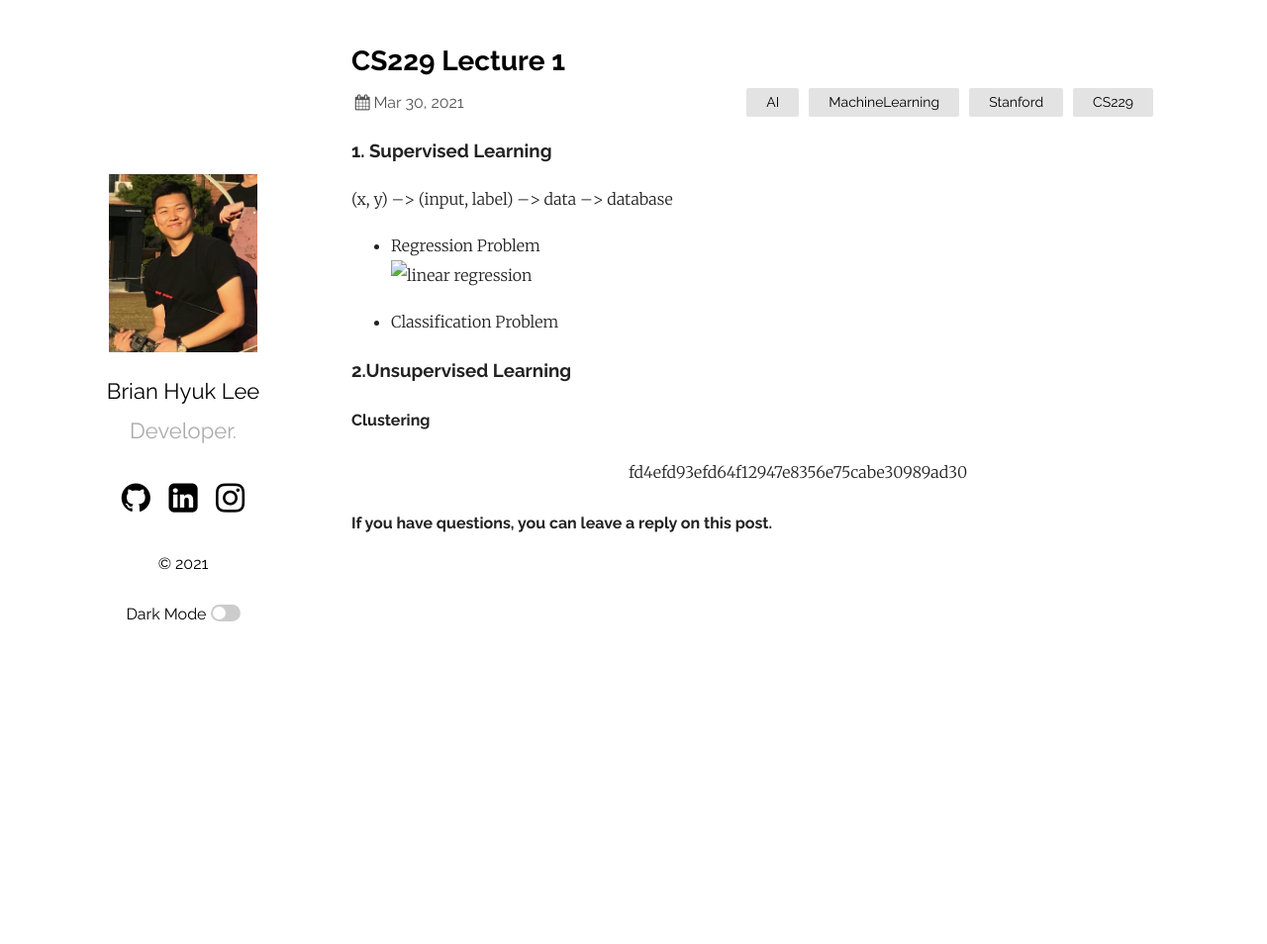
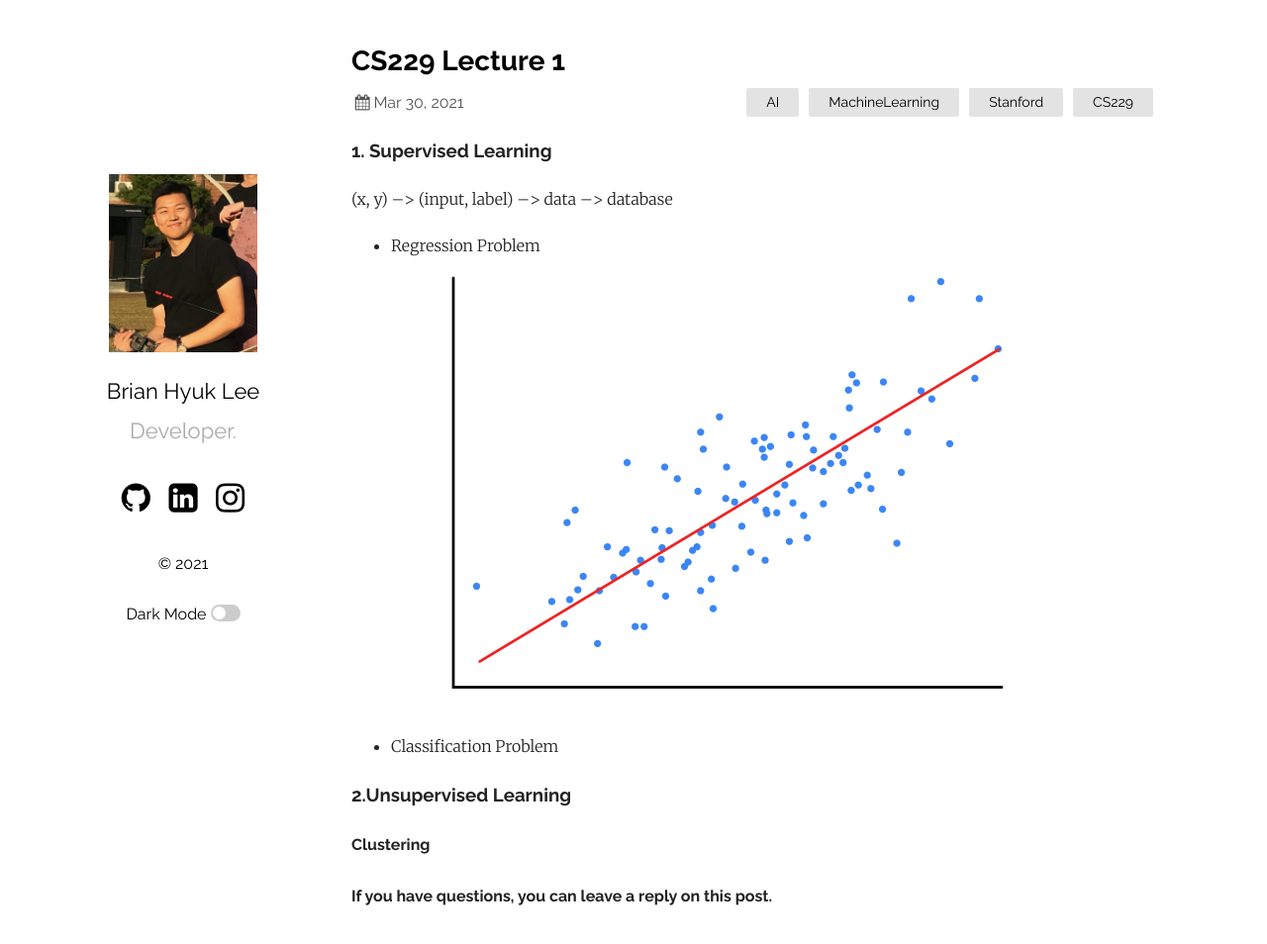
Before and after one commit to dlgur1994/dlgur1994.github.io, a Jekyll site: the page built from _posts/2021-03-29-CS229-Lecture1.md, in a window 1280 px wide and 967 px high. Shown: the top 954 px of the window at 99% size. Built offline with Jekyll 4.4.1, drawn with Linux system fonts in a browser that asks for light colours; our own code applies the rules of GitHub Pages for plain Markdown files.

Commit message:
lecture1 ing 21/04/01

```diff
--- a/_posts/2021-03-29-CS229-Lecture1.md
+++ b/_posts/2021-03-29-CS229-Lecture1.md
@@ -9,12 +9,11 @@ comments: true
 (x, y) --> (input, label) --> data --> database
 
 - Regression Problem
-![linear regression](images/linear_regression.png)
+![linear regression](/images/linear_regression.png)
 
 - Classification Problem
 
 ### 2.Unsupervised Learning
 #### Clustering
->>>>>>> fd4efd93efd64f12947e8356e75cabe30989ad30
 
 #### If you have questions, you can leave a reply on this post.
```
